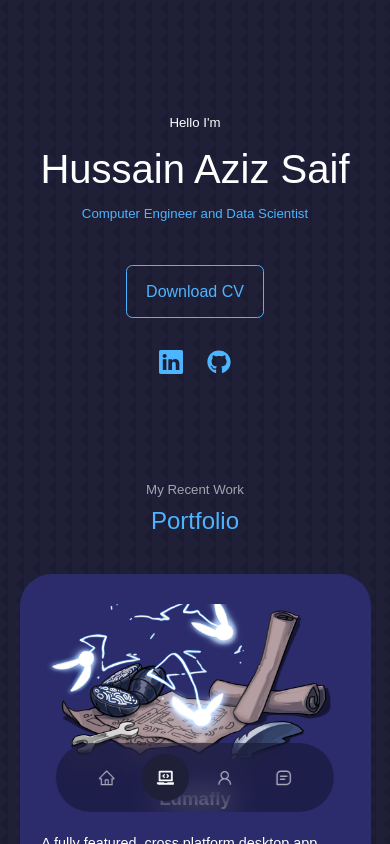
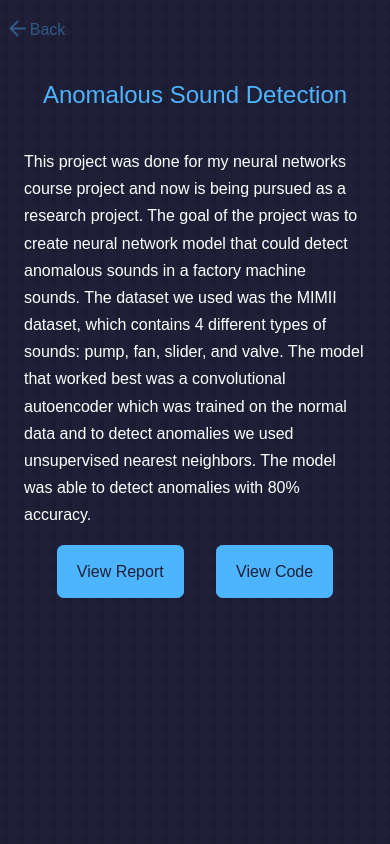
Before and after one commit to Hussain-Aziz/hussain-aziz.github.io, a React (Create React App) app: page /MIMII in a window 390 px wide. Shown: the top 844 px of the page. Built offline with nearby package versions, Linux system fonts and the light colour scheme.

Commit message:
Add MIMII custom page

```diff
--- a/src/App.jsx
+++ b/src/App.jsx
@@ -13,10 +13,14 @@ const App = () => {
   const [searchParams,] = useSearchParams();
   const navigate = useNavigate();
   useEffect(() => {
-    const page = searchParams.get("page");
-    if (page === "Lumafly") navigate("/Lumafly");
-    if (page === "Marshall") navigate("/Marshall");
-    if (page === "EVCar") navigate("/EVCar");
+    let page = searchParams.get("page");
+    if (page != null) {
+      page = page.toLowerCase();
+      if (page === "lumafly") navigate("/Lumafly");
+      if (page === "marshall") navigate("/Marshall");
+      if (page === "evcar") navigate("/EVCar");
+      if (page === "mimii") navigate("/MIMII");
+    }
   }, [searchParams, navigate]);
 
   return (
--- /dev/null
+++ b/src/components/pages/mimii/MIMII.css
@@ -0,0 +1,68 @@
+.mimii-back {
+  color: var(--color-primary-variant);
+  display: flex;
+  flex-direction: row;
+  cursor: pointer;
+  margin-top: 1rem;
+  margin-left: 0.3rem;
+}
+
+.mimii-back:hover {
+  text-decoration: underline;
+}
+
+.mimii-display-image{
+  border-radius: 1rem;
+  width: 100%;
+  margin-bottom: 2rem;
+}
+
+.mimii-h2 {
+  color: var(--color-primary);
+  text-align: center;
+  margin-bottom: 2rem;
+}
+
+.mimii-body-container > img {
+  margin-top: 2rem;
+}
+
+.mimii-h2 {
+  color: var(--color-primary);
+  margin-top: 1rem;
+  font-size: 200%;
+}
+
+.mimii-body-container {
+  margin-top: 2rem;
+  margin-left: 5rem;
+  margin-right: 5rem;
+}
+
+.mimii-view-project-container {
+  display: flex;
+  justify-content: center;
+  margin-top: 1rem;
+  gap: 2rem;
+  margin-bottom: 2rem;
+}
+
+@media screen and (max-width: 1024px){
+  .mimii-body-container {
+    margin-left: 2rem;
+    margin-right: 2rem;
+  }
+  .mimii-h2 {
+    font-size: 175%;
+  }
+}
+
+@media screen and (max-width: 600px){
+  .mimii-body-container {
+    margin-left: 1.5rem;
+    margin-right: 1.5rem;
+  }
+  .mimii-h2 {
+    font-size: 150%;
+  }
+}
--- /dev/null
+++ b/src/components/pages/mimii/MIMII.jsx
@@ -0,0 +1,38 @@
+import React from "react";
+import { IoMdArrowBack } from "react-icons/io";
+import { useNavigate } from "react-router-dom";
+import COE476Proj from "../../../assets/COE476Proj.pdf";
+import "./MIMII.css";
+
+const MIMII = () => {
+  const navigate = useNavigate();
+
+  const goBack = () => {
+    navigate("/");
+  };
+  return (
+    <div>
+      <div className="mimii-back" onClick={goBack}>
+        <IoMdArrowBack size={25} />
+        <p>Back</p>
+      </div>
+
+      <div className="mimii-body-container">
+        <h2 className="mimii-h2">Anomalous Sound Detection</h2>
+        <p>
+          This project was done for my neural networks course project and now is being pursued as a research project.
+          The goal of the project was to create neural network model that could detect anomalous sounds in a factory machine sounds.
+          The dataset we used was the MIMII dataset, which contains 4 different types of sounds: pump, fan, slider, and valve.
+          The model that worked best was a convolutional autoencoder which was trained on the normal data and to detect anomalies we used
+          unsupervised nearest neighbors. The model was able to detect anomalies with 80% accuracy.
+        </p>
+        <div className="mimii-view-project-container">
+          <a href={COE476Proj} target='_blank' rel='noopener noreferrer' className="btn btn-primary">View Report</a>
+          <a href="https://github.com/Hussain-Aziz/COE_476_Project" target='_blank' rel='noopener noreferrer' className="btn btn-primary">View Code</a>
+        </div>
+      </div>
+    </div>
+  );
+}
+
+export default MIMII;
--- a/src/components/portfolio/Portfolio.jsx
+++ b/src/components/portfolio/Portfolio.jsx
@@ -73,7 +73,7 @@ const soloProjects = [
     img: Keras,
     description: "Uses auto encoder neural networks for anomaly detection in factory machine sounds",
     technologies: "Python | Keras | Matplotlib | Cuml",
-    link: "https://github.com/Hussain-Aziz/COE_476_Project",
+    link: "/MIMII",
   },
   {
     title: "Hallownest Vocalized",
--- a/src/index.js
+++ b/src/index.js
@@ -4,6 +4,7 @@ import App from './App';
 import AdminDashboard from './components/pages/admin_dashboard/AdminDashboard';
 import Lumafly from './components/pages/lumafly/Lumafly';
 import EVCar from './components/pages/ev_car/EVCar';
+import MIMII from './components/pages/mimii/MIMII';
 import { createBrowserRouter, RouterProvider } from "react-router-dom";
 import './index.css';
 
@@ -21,6 +22,10 @@ const router = createBrowserRouter([
     element: <EVCar />,
   },
   {
+    path: "/MIMII",
+    element: <MIMII />,
+  },
+  {
     path: "*",
     element: <App />,
   },
```
Also changed, not shown: 2 other files (tests, documents, lock files or other folders).
